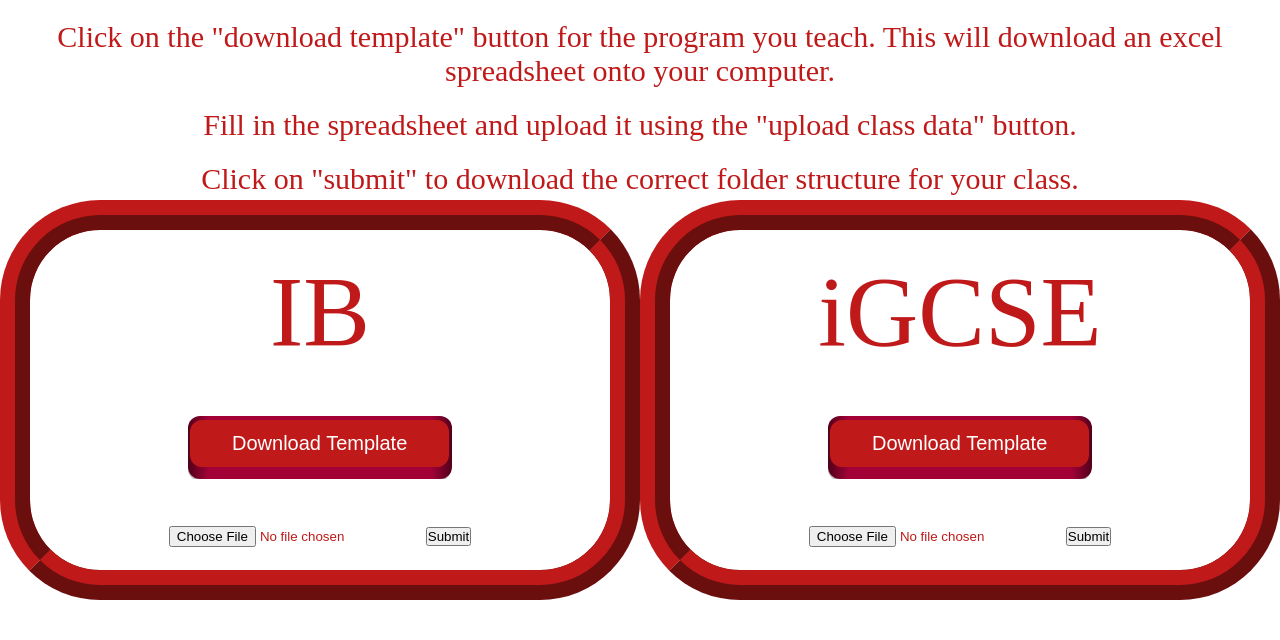
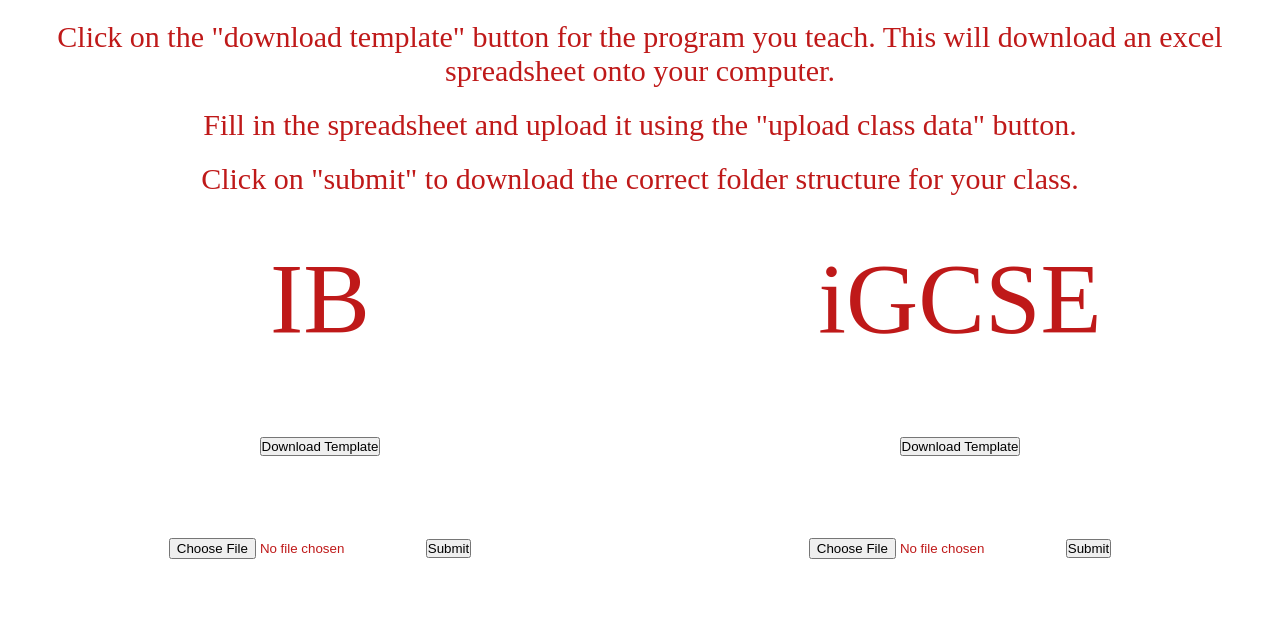
Before and after one commit to teacherIan/IB_IG_class_names, a Node server app: page / in a window 1280 px wide. Shown: the part 160-800 px from the top of the page. Run offline with Node 20, Linux system fonts and the light colour scheme.

Commit message:
idea slam final

```diff
--- a/public/index.html
+++ b/public/index.html
@@ -34,10 +34,8 @@
             <!--  -->
             <div class="template-button">
                 <a href="./IB_Template.xlsx" download>
-                    <button href="./IB_Template.xlsx" download class="button-82-pushable" role="button"><span
-                            class="button-82-shadow"></span><span class="button-82-edge"></span><span
-                            class="button-82-front text">Download Template
-                        </span></button>
+                    <button href="./IB_Template.xlsx" download>Download Template
+                    </button>
                 </a>
             </div>
 
@@ -54,10 +52,7 @@
             </div>
             <div class="template-button">
                 <a href="./IB_Template.xlsx" download>
-                    <button href="./IB_Template.xlsx" download class="button-82-pushable" role="button"><span
-                            class="button-82-shadow"></span><span class="button-82-edge"></span><span
-                            class="button-82-front text">Download Template
-                        </span></button>
+                    <button href="./IB_Template.xlsx" download role="button">Download Template</button>
                 </a>
             </div>
 
--- a/public/style.css
+++ b/public/style.css
@@ -31,7 +31,7 @@ body {
 
 .inner-flex {
     width: 50%;
-    border: 30px rgb(191, 25, 25) ridge;
+
     border-radius: 100px;
     height: 100%;
     display: flex;
@@ -62,117 +62,3 @@ body {
 li {
     margin: 20px;
 }
-
-/* a {
-    display: flex;
-    justify-content: center;
-    align-items: center;
-    text-align: center;
-    color: white;
-    width: 150px;
-    height: 100px;
-    background-color: rgb(191, 25, 25);
-    border-radius: 10px;
-    font-style: normal;
-    text-decoration: none;
-    font-size: 30px;
-
-} */
-
-
-
-
-
-/* CSS */
-.button-82-pushable {
-    position: relative;
-    border: none;
-    background: transparent;
-    padding: 8px 2px 8px 2px;
-    cursor: pointer;
-    outline-offset: 4px;
-    transition: filter 250ms;
-    user-select: none;
-    -webkit-user-select: none;
-    touch-action: manipulation;
-}
-
-.button-82-shadow {
-    position: absolute;
-    top: 0;
-    left: 0;
-    width: 100%;
-    height: 100%;
-    border-radius: 12px;
-    background: hsl(0deg 0% 0% / 0.25);
-    will-change: transform;
-    transform: translateY(2px);
-    transition:
-        transform 600ms cubic-bezier(.3, .7, .4, 1);
-}
-
-.button-82-edge {
-    position: absolute;
-    top: 0;
-    left: 0;
-    width: 100%;
-    height: 100%;
-    border-radius: 12px;
-    background: linear-gradient(to left,
-            hsl(340deg 100% 16%) 0%,
-            hsl(340deg 100% 32%) 8%,
-            hsl(340deg 100% 32%) 92%,
-            hsl(340deg 100% 16%) 100%);
-}
-
-.button-82-front {
-    display: block;
-    position: relative;
-    padding: 20px 27px;
-    border-radius: 12px;
-    font-size: 1.1rem;
-    color: white;
-    background: rgb(191, 25, 25);
-    will-change: transform;
-    transform: translateY(-4px);
-    transition:
-        transform 600ms cubic-bezier(.3, .7, .4, 1);
-}
-
-@media (min-width: 768px) {
-    .button-82-front {
-        font-size: 1.25rem;
-        padding: 12px 42px;
-    }
-}
-
-.button-82-pushable:hover {
-    filter: brightness(110%);
-    -webkit-filter: brightness(110%);
-}
-
-.button-82-pushable:hover .button-82-front {
-    transform: translateY(-6px);
-    transition:
-        transform 250ms cubic-bezier(.3, .7, .4, 1.5);
-}
-
-.button-82-pushable:active .button-82-front {
-    transform: translateY(-2px);
-    transition: transform 34ms;
-}
-
-.button-82-pushable:hover .button-82-shadow {
-    transform: translateY(4px);
-    transition:
-        transform 250ms cubic-bezier(.3, .7, .4, 1.5);
-}
-
-.button-82-pushable:active .button-82-shadow {
-    transform: translateY(1px);
-    transition: transform 34ms;
-}
-
-.button-82-pushable:focus:not(:focus-visible) {
-    outline: none;
-}
```
